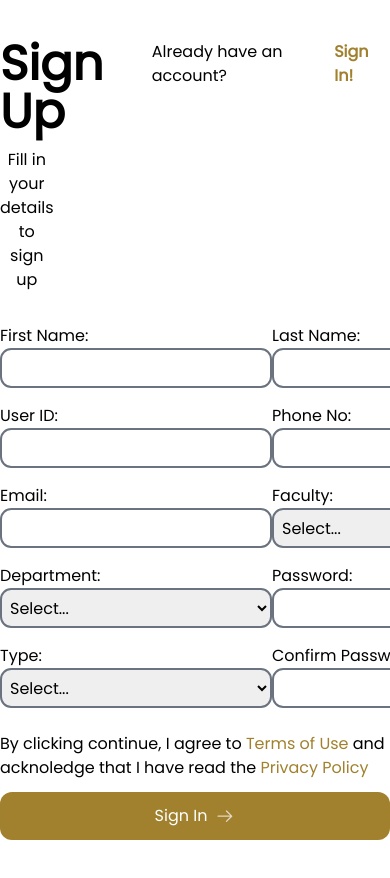
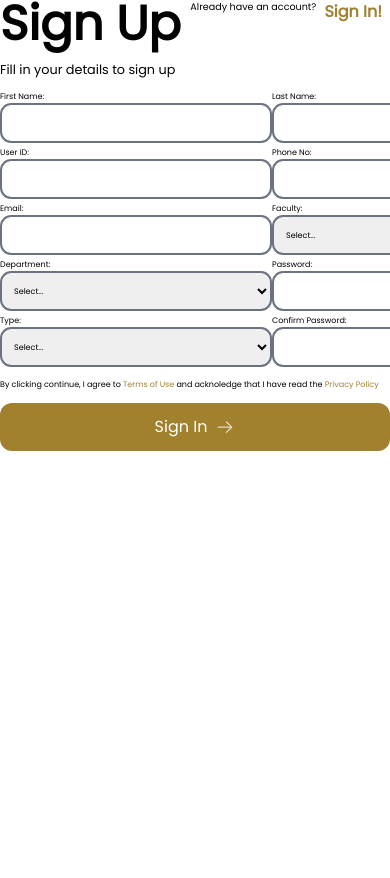
Before and after one commit to javadroid/Assignment, a React (Create React App) app: page /SignUp in a window 390 px wide. After the commit the page ends 844 px from the top, so only its background shows below. Built offline with nearby package versions, Linux system fonts and the light colour scheme.

Commit message:
responsiveness

```diff
--- a/src/components/DropDown.tsx
+++ b/src/components/DropDown.tsx
@@ -14,7 +14,8 @@ function DropDown() {
         id="dropDown"
         value={selectOption}
         onChange={handleChange}
-        className="borderBlack w-[17rem] mb-4 h-[2.5rem] px-1 border-2 rounded-[0.7rem] outline-none  focus:border-[#a1812e]
+        className="borderBlack border-2 w-[17rem] mb-1 h-[2.5rem] px-2  rounded-[0.7rem]
+        outline-none  focus:border-[#a1812e]
         "
       >
         <option value="">Select...</option>
--- a/src/components/InputField.tsx
+++ b/src/components/InputField.tsx
@@ -13,7 +13,8 @@ const InputField: React.FC<Props> = ({ labelText, id, type }) => {
       <input
         type={type}
         id={id}
-        className="borderBlack border-2 w-[17rem] mb-4 h-[2.5rem] px-1 rounded-[0.7rem] outline-none  focus:border-[#a1812e]"
+        className="borderBlack border-2 w-[17rem] mb-1 h-[2.5rem] px-2  rounded-[0.7rem]
+         outline-none  focus:border-[#a1812e]"
       />
     </div>
   );
--- a/src/components/ShowPassword.tsx
+++ b/src/components/ShowPassword.tsx
@@ -17,7 +17,8 @@ const ShowPassword: React.FC<Props> = ({ labelText, id }) => {
         <input
           type={showPassword ? "text" : "password"}
           id={id}
-          className="borderBlack w-[17rem] mb-4 h-[2.5rem] px-1 border-2 rounded-[0.7rem] outline-none  focus:border-[#a1812e]"
+          className="borderBlack border-2 w-[17rem] mb-1 h-[2.5rem] px-2  rounded-[0.7rem]
+          outline-none  focus:border-[#a1812e]"
         />
         <div className="absolute right-2 top-3">
           {showPassword ? (
--- a/src/components/SignUp.tsx
+++ b/src/components/SignUp.tsx
@@ -13,23 +13,24 @@ const SignUp: React.FC = () => {
 
   return (
     <div
-      className="my-10 md:my-4 md:mx-[2rem] lg:my-9  lg:mx-[10rem]
-    xl:mx-[21rem] font-pop overflow-hidden"
+      className="font-pop text-[0.5rem] md:my-4 md:mx-[3rem] md:text-[0.8rem]
+       lg:my-[3rem]  lg:mx-[10rem] lg:text-[1rem]
+    xl:mx-[21rem] xl:h-screen  overflow-hidden"
     >
-      <div className="flex justify-between">
-        <div className="block">
+      <div className="flex justify-between md:mx-[3rem] md:mb-0">
+        <div className="">
           <h1
             style={{ fontFamily: "Poppins" }}
-            className="font-semibold text-black text-5xl mb-3"
+            className="md:text-[2rem] font-semibold text-black text-5xl mb-3"
           >
             Sign Up
           </h1>
-          <caption className="font-medium text-[1rem]">
+          <caption className="flex flex-row font-medium text-[0.8rem]">
             Fill in your details to sign up
           </caption>
         </div>
         <div className="flex">
-          <p className="font-pop font-medium text-[1rem]">
+          <p className="font-pop font-medium text-[0.6rem] md:text-[1rem] ">
             Already have an account?
           </p>
           <Link
@@ -40,7 +41,7 @@ const SignUp: React.FC = () => {
           </Link>
         </div>
       </div>
-      <form action="" className="flex flex-col mt-8">
+      <form action="" className="flex flex-col mt-3 md:mx-[3rem] md:mt-8">
         <div className="flex flex-row justify-between">
           <div className="flex flex-col">
             <InputField labelText="First Name:" id="fname" type="text" />
@@ -61,7 +62,7 @@ const SignUp: React.FC = () => {
           </div>
         </div>
         <div>
-          <p className=" text-wrap w-full mt-2">
+          <p className="lg:text-sm text-wrap w-full mt-2">
             By clicking continue, I agree to{" "}
             <Link className="text-[#a1812e]" to="/">
               Terms of Use
@@ -72,7 +73,7 @@ const SignUp: React.FC = () => {
             </Link>
           </p>
           <div className="mt-3 flex justify-center">
-            <button className="group w-[50rem] h-[3rem] flex flex-row justify-center items-center px-16 py-2 rounded-xl bg-[#a1812e]">
+            <button className="group lg:mt-2 w-[50rem] h-[3rem] flex flex-row justify-center items-center px-16 py-2 rounded-xl bg-[#a1812e]">
               <span className="text-base text-white">Sign In</span>
               <GoArrowRight className="ml-2 text-xl text-white opacity-70 group-hover:translate-x-1 transition" />
             </button>
--- a/tailwind.config.js
+++ b/tailwind.config.js
@@ -8,6 +8,19 @@ module.exports = {
       fontFamily:{
         pop :"Poppins"
       },
+      screens: {
+        'mobile' : '320px',
+        // => @media (min-width: 320px) { ... }
+
+        'tablet': '640px',
+        // => @media (min-width: 640px) { ... }
+
+        'laptop': '1024px',
+        // => @media (min-width: 1024px) { ... }
+
+        'desktop': '1280px',
+        // => @media (min-width: 1280px) { ... }
+      },
     },
   },
   plugins: [],
```
